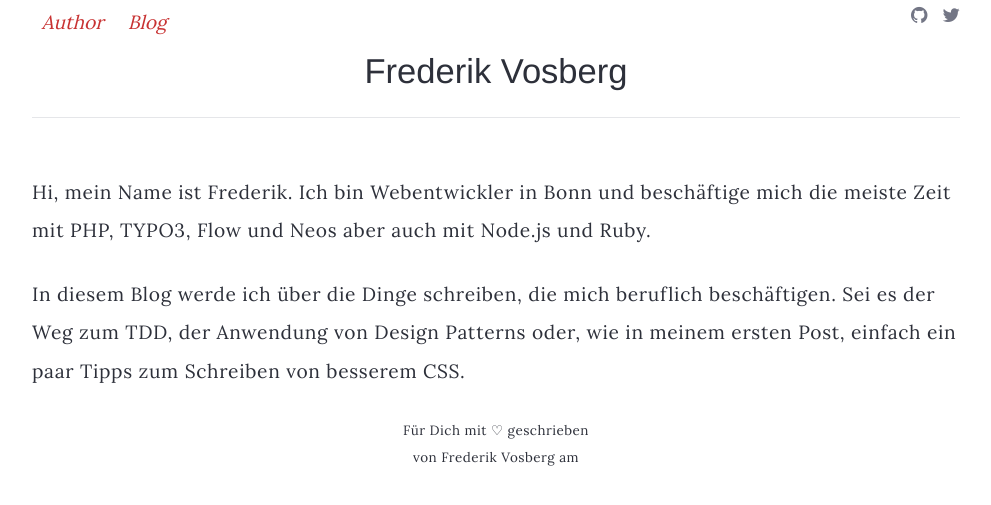
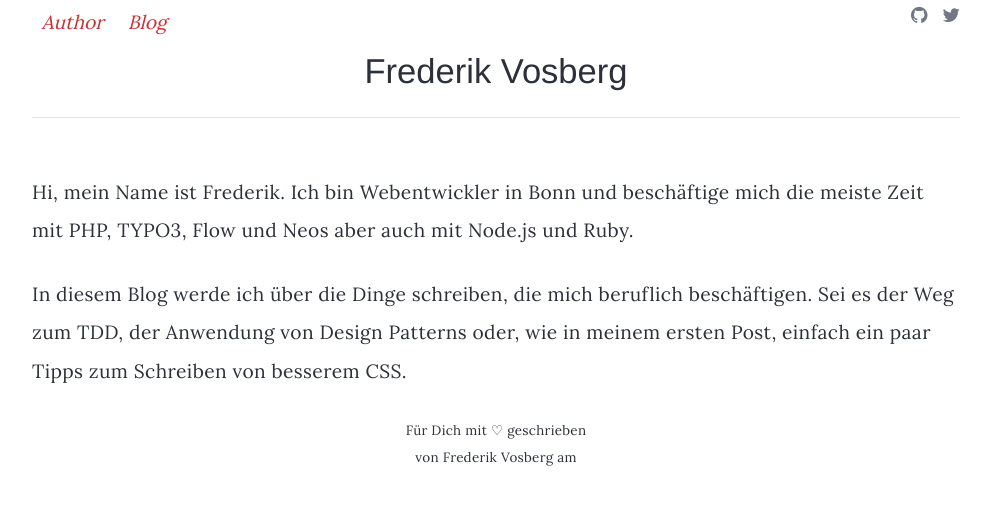
Before and after one commit to fvosberg/fvosberg.github.io, a Jekyll site: the page built from about.md, in a window 1280 px wide. Shown: the top 505 px of the page, without its empty margins (144-1135 px from the left). Built offline with Jekyll 4.4.1, drawn with Linux system fonts in a browser that asks for light colours; nearby versions of some CDN libraries.

Commit message:
fix link style

```diff
--- a/_sass/_social_links.scss
+++ b/_sass/_social_links.scss
@@ -17,6 +17,7 @@
 
 		&:hover {
 			color: #2d303a;
+			text-decoration: none;
 		}
 	}
 }
--- a/_sass/_teaser.scss
+++ b/_sass/_teaser.scss
@@ -10,6 +10,9 @@
     display: block;
     color: inherit;
     font-style: inherit;
+	&:hover {
+		text-decoration: none;
+	}
   }
   h1 {
     padding: 0;
--- a/styles/main.scss
+++ b/styles/main.scss
@@ -61,13 +61,13 @@
 	font-style: italic;
 	&:hover {
 		color: rgba(230, 50, 50, 1);
-		border-bottom: 1px solid currentColor;
+		text-decoration: underline;
 	}
 }
 
 p {
 	line-height: 2em;
-	letter-spacing: .035em;
+	letter-spacing: .02em;
 	margin-bottom: 1.3em;
 }
 
```
